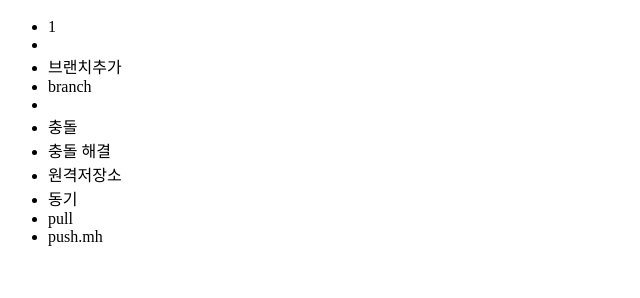
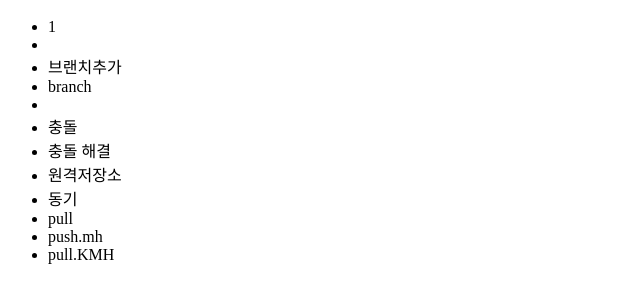
Before and after one commit to MinHyeok90/usingsourcetree, a plain HTML site: page index.html in a window 1280 px wide. Shown: the part 48-346 px from the top of the page, without its empty margins (0-640 px from the left). Drawn offline with Linux system fonts and the light colour scheme.

Commit message:
add pull

```diff
--- a/index.html
+++ b/index.html
@@ -18,6 +18,7 @@
             <li>동기</li>
             <li>pull</li>
             <li>push.mh</li>
+            <li>pull.KMH</li>
         </ul>
     </body>
 </html>
```
